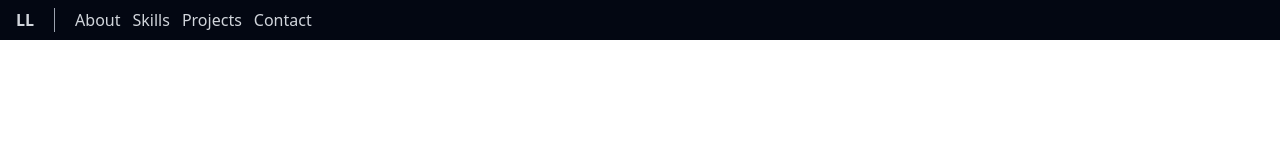
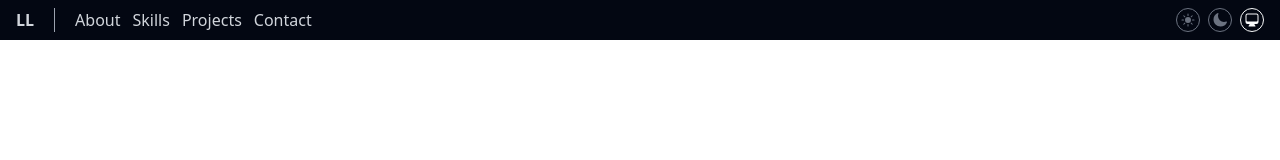
Before and after one commit to ionztorm/portfolio-v2, a Next.js app: page / in a window 1280 px wide. Shown: the top 160 px of the page. Built offline with nearby package versions, Linux system fonts and the light colour scheme.

Commit message:
theme toggler buttons

```diff
--- a/src/app/globals.css
+++ b/src/app/globals.css
@@ -26,6 +26,14 @@
   --footer-background: #030712;
 
   --iconfill: #000000;
+
+
+  --theme-button-border: #6b7280;
+  --theme-icon-colour: var(--theme-button-border);
+  --theme-button-border-active: #f9fafb;
+  --theme-icon-colour-active: var(--theme-button-border-active);
+
+
 }
 
 @media (prefers-color-scheme: dark) {
@@ -55,6 +63,16 @@
     --footer-background: #000000;
 
     --iconfill: #FFFFFF;
+
+    --theme-button-border: #6b7280;
+    --theme-icon-colour: var(--theme-button-border);
+    --theme-button-border-active: #f9fafb;
+    --theme-icon-colour-active: var(--theme-button-border-active);
+
+
+
+
+
   }
 }
 
--- /dev/null
+++ b/src/components/ui/theme-button.tsx
@@ -0,0 +1,28 @@
+import type { ChildrenProps } from '@/lib/types';
+import { cn } from '@/utils/cn';
+
+type ThemeButtonProps = {
+	title: string;
+	desc: string;
+	onClick: () => void;
+	active: boolean;
+} & ChildrenProps;
+
+export const ThemeButton = ({ children, title, desc, onClick, active }: ThemeButtonProps) => {
+	return (
+		<button
+			type='button'
+			aria-label={title}
+			aria-roledescription={desc}
+			className={cn(
+				'grid aspect-square size-6 place-content-center rounded-full border border-theme-button-border p-[1px] text-theme-icon-colour hover:border-theme-button-border-active hover:text-theme-icon-colour-active',
+				{
+					'border-theme-button-border-active text-theme-icon-colour-active': active,
+				},
+			)}
+			onClick={onClick}
+		>
+			{children}
+		</button>
+	);
+};
--- /dev/null
+++ b/src/components/ui/theme-toggle.tsx
@@ -0,0 +1,40 @@
+import { useState } from 'react';
+import { HiComputerDesktop, HiMoon, HiSun } from 'react-icons/hi2';
+import type { Theme } from '@/lib/types';
+import { ThemeButton } from './theme-button';
+
+export const ThemeToggle = () => {
+	const [theme, setTheme] = useState<Theme>('system');
+
+	console.log(theme);
+
+	return (
+		<div className='flex gap-2 rounded-md'>
+			<ThemeButton
+				title='light mode'
+				desc='toggle light mode'
+				onClick={() => setTheme('light')}
+				active={theme === 'light'}
+			>
+				<HiSun className='size-4' />
+			</ThemeButton>
+
+			<ThemeButton
+				title='dark mode'
+				desc='toggle dark mode'
+				onClick={() => setTheme('dark')}
+				active={theme === 'dark'}
+			>
+				<HiMoon className='size-4' />
+			</ThemeButton>
+			<ThemeButton
+				title='system preferred theme'
+				desc='use system preferred theme'
+				onClick={() => setTheme('system')}
+				active={theme === 'system'}
+			>
+				<HiComputerDesktop className='size-4' />
+			</ThemeButton>
+		</div>
+	);
+};
--- a/src/features/homepage/sections/navbar/components/nav-list.tsx
+++ b/src/features/homepage/sections/navbar/components/nav-list.tsx
@@ -1,4 +1,5 @@
 import Link from 'next/link';
+import { ThemeToggle } from '@/components/ui/theme-toggle';
 import type { NavListProps } from '@/features/homepage/sections/navbar/types/types';
 import { cn } from '@/utils/cn';
 
@@ -26,6 +27,9 @@ export const NavList = ({ list, className, isMobile, onClickLink, isOpen }: NavL
 			)}
 		>
 			{NavList}
+			<li className='sm:ml-auto'>
+				<ThemeToggle />
+			</li>
 		</ul>
 	);
 };
--- a/src/lib/types.ts
+++ b/src/lib/types.ts
@@ -4,6 +4,7 @@ import { twScreens } from '@/hooks/use-viewport';
 export type TScreenSizes = keyof typeof twScreens;
 export type ChildrenProps = Readonly<PropsWithChildren>;
 
+export type Theme = 'light' | 'dark' | 'system';
 export type UseLockBodyScroll = (isLocked: boolean) => void;
 
 export type ContainerProps = Readonly<{
--- a/tailwind.config.ts
+++ b/tailwind.config.ts
@@ -29,6 +29,10 @@ const config: Config = {
 				'footer-text': 'var(--footer-text)',
 				'footer-background': 'var(--footer-background)',
 				iconfill: 'var(--iconfill)',
+				'theme-button-border': 'var(--theme-button-border)',
+				'theme-icon-colour': 'var(--theme-icon-colour)',
+				'theme-button-border-active': 'var(--theme-button-border-active)',
+				'theme-icon-colour-active': 'var(--theme-icon-colour-active)',
 			},
 		},
 	},
```
